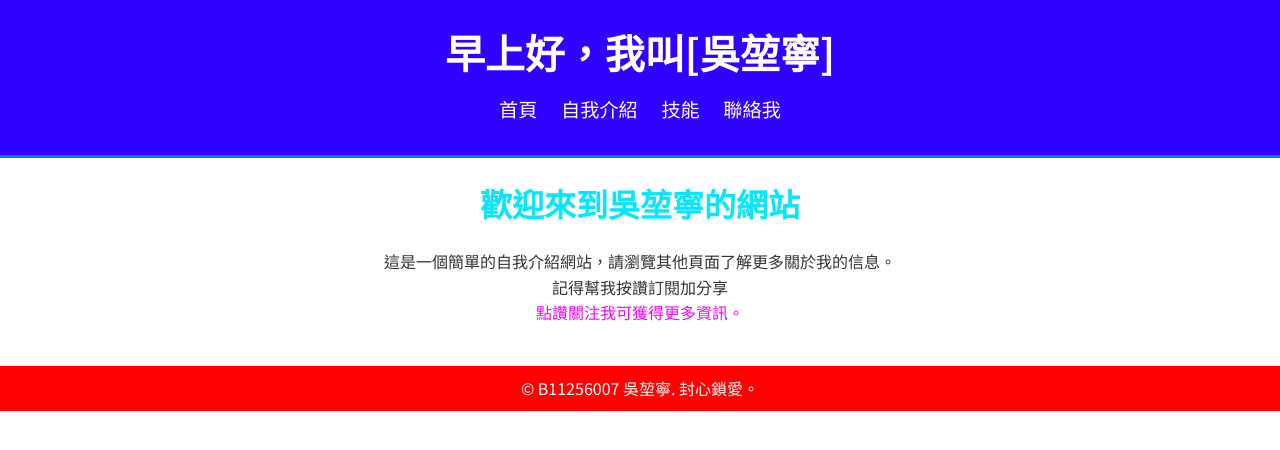
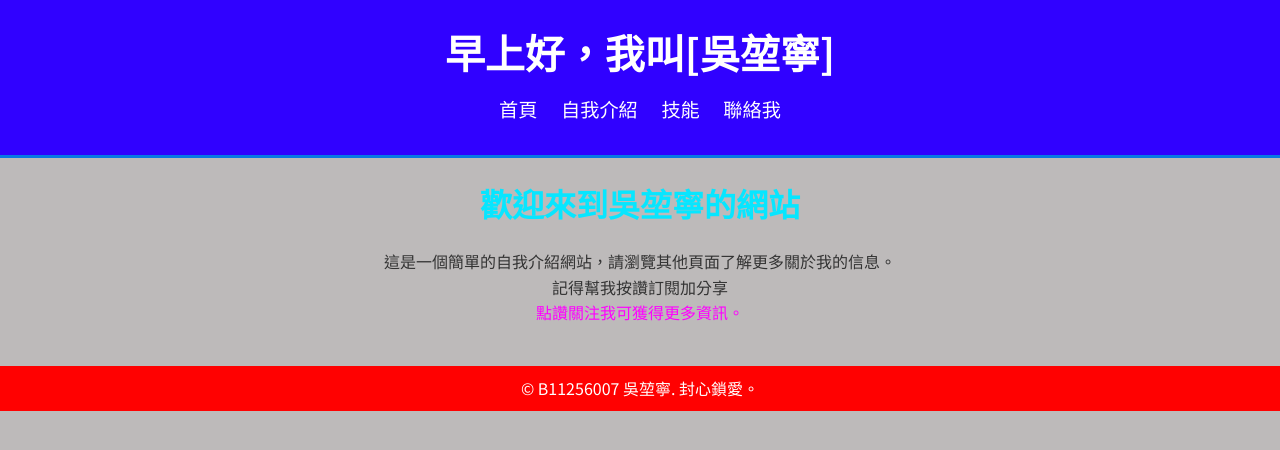
Before and after one commit to B11256007/Final, a plain HTML site: page index.html in a window 1280 px wide. Drawn offline with Linux system fonts and the light colour scheme.

Commit message:
新增程式

```diff
--- a/style.css
+++ b/style.css
@@ -7,7 +7,7 @@
 body {
     font-family: 'Noto Sans TC', sans-serif;
     line-height: 1.6;
-    background-color: #ffffff;
+    background-color: #8b84848f;
     color: #333;
 }
 
```
